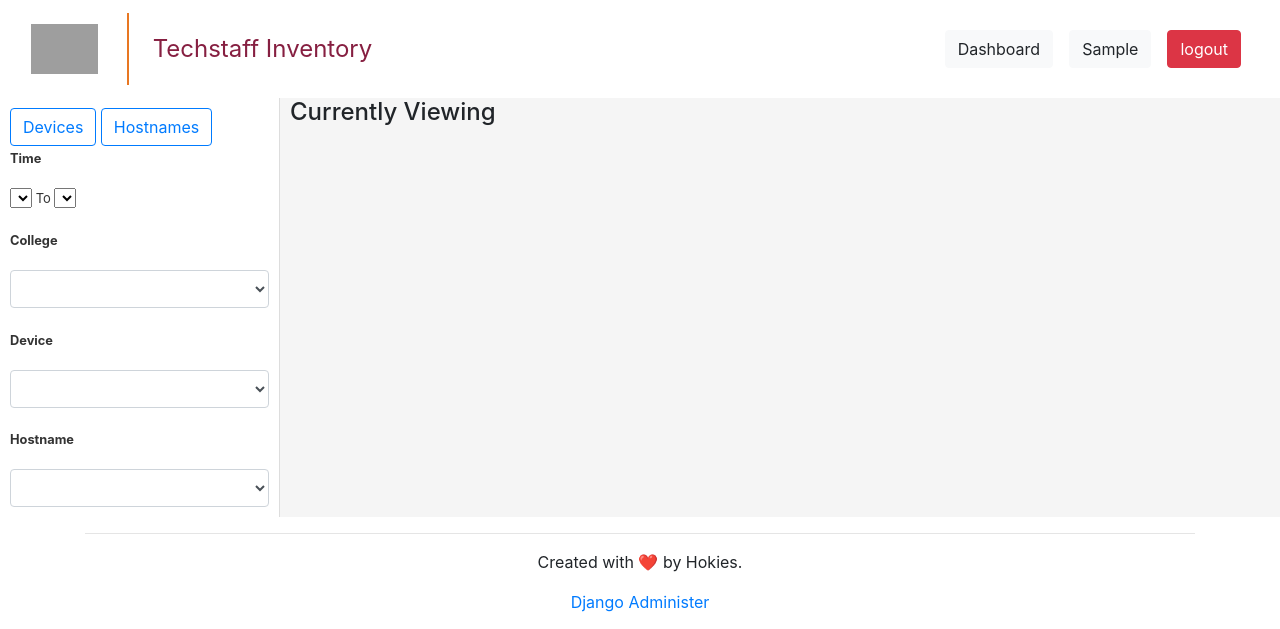
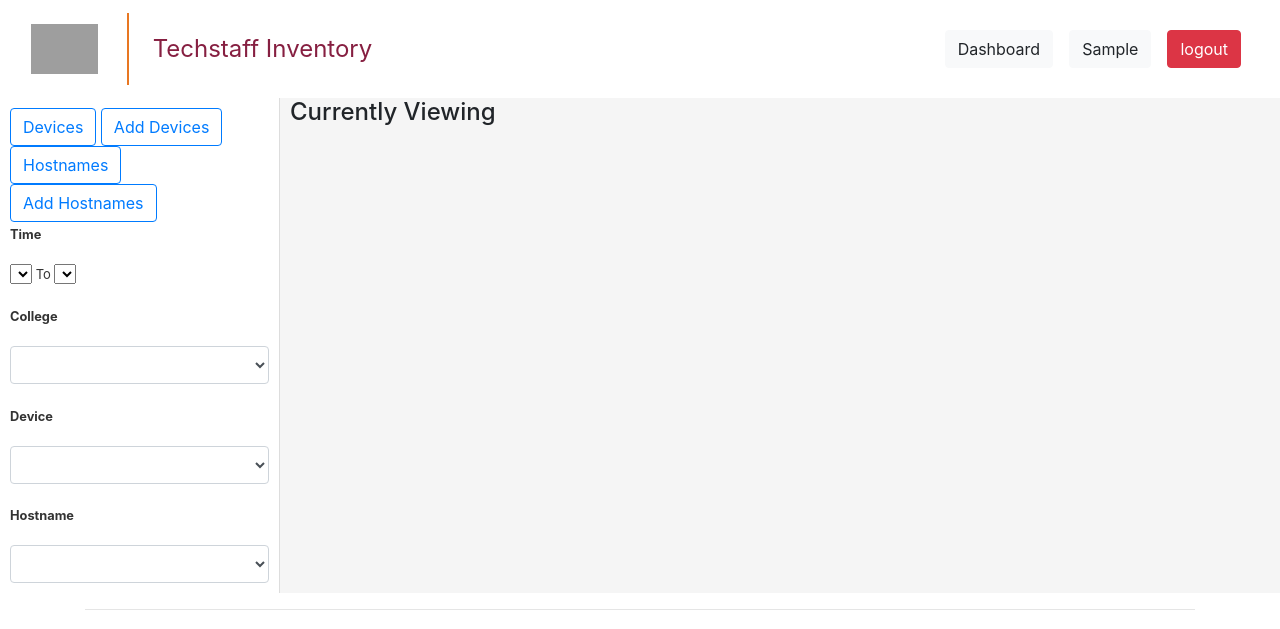
Before and after one commit to chenyuan99/Techstaff-Inventory, a Django app: page /guest/dashboard in a window 1280 px wide. Shown: the top 629 px of the page. Run offline with Django 3.2, Linux system fonts and the light colour scheme; the visitor is signed in with stand-in values (Sample User, id 1); lists and menus that the app fills with data are empty; some libraries are stand-ins or nearby versions; grey boxes are pictures that could not be loaded.

Commit message:
update dashboard

```diff
--- a/hello/templates/main/guest-dashboard.html
+++ b/hello/templates/main/guest-dashboard.html
@@ -8,10 +8,18 @@
 		<div class="data-manager-wrapper">
 			<div class="data-manager-wrapper-2">
 				<div class="button-group">
-						<a href="{% url 'display_devices' %}" class="btn btn-outline-primary btn-md" role="button">Devices</a>
-			{#			<a href="{% url 'add_device' %}" class="btn btn-outline-primary btn-md" role="button">Add Devices</a>#}
-						<a href="{% url 'display_hostnames' %}" class="btn btn-outline-primary btn-md" role="button">Hostnames</a>
-			{#			<a href="{% url 'add_hostname' %}" class="btn btn-outline-primary btn-md" role="button">Add Hostnames</a>#}
+					<a href="{% url 'display_devices' %}" class="btn btn-outline-primary btn-md"
+						role="button">Devices</a>
+					{% if user.is_authenticated %}
+					<a href="{% url 'add_device' %}" class="btn btn-outline-primary btn-md" role="button">Add
+						Devices</a>
+					{% endif %}
+					<a href="{% url 'display_hostnames' %}" class="btn btn-outline-primary btn-md"
+						role="button">Hostnames</a>
+					{% if user.is_authenticated %}
+					<a href="{% url 'add_hostname' %}" class="btn btn-outline-primary btn-md" role="button">Add
+						Hostnames</a>
+					{% endif %}
 				</div>
 
 
@@ -27,8 +35,8 @@
 										<div vhid="filter[Academic Year]">
 											<div data-v-a7c0b98e="">
 												<div data-v-a7c0b98e="" class="filter-wrapper stacked">
-														<div data-v-a7c0b98e="" role="group"
-															aria-labelledby="DataFilter1" class="filter-div">
+													<div data-v-a7c0b98e="" role="group" aria-labelledby="DataFilter1"
+														class="filter-div">
 														<div data-v-a7c0b98e="" class="inline">
 															<div data-v-a7c0b98e="" class="filter-header">
 																<h3 data-v-a7c0b98e="" id="DataFilter1" title=""
@@ -54,13 +62,12 @@
 																				<div data-v-51642fe6=""><select
 																						data-v-51642fe6=""
 																						class="year-range-picker inline">
-																						</select> <span
-																							data-v-51642fe6=""
+																					</select> <span data-v-51642fe6=""
 																						class="inline"> To </span>
 																					<select data-v-51642fe6=""
 																						class="year-range-picker inline">
-																						</select> <br
-																							data-v-51642fe6=""></div>
+																					</select> <br data-v-51642fe6="">
+																				</div>
 																			</div>
 																		</div>
 																	</div>
@@ -80,8 +87,8 @@
 										<div vhid="filter[College]">
 											<div data-v-a7c0b98e="">
 												<div data-v-a7c0b98e="" class="filter-wrapper stacked">
-														<div data-v-a7c0b98e="" role="group"
-															aria-labelledby="DataFilter3" class="filter-div">
+													<div data-v-a7c0b98e="" role="group" aria-labelledby="DataFilter3"
+														class="filter-div">
 														<div data-v-a7c0b98e="" class="inline">
 															<div data-v-a7c0b98e="" class="filter-header">
 																<h3 data-v-a7c0b98e="" id="DataFilter3" title=""
@@ -127,8 +134,8 @@
 										<div vhid="filter[Subject]">
 											<div data-v-a7c0b98e="">
 												<div data-v-a7c0b98e="" class="filter-wrapper stacked">
-														<div data-v-a7c0b98e="" role="group"
-															aria-labelledby="DataFilter4" class="filter-div">
+													<div data-v-a7c0b98e="" role="group" aria-labelledby="DataFilter4"
+														class="filter-div">
 														<div data-v-a7c0b98e="" class="inline">
 															<div data-v-a7c0b98e="" class="filter-header">
 																<h3 data-v-a7c0b98e="" id="DataFilter4" title=""
@@ -174,8 +181,8 @@
 										<div vhid="filter[Course]">
 											<div data-v-a7c0b98e="">
 												<div data-v-a7c0b98e="" class="filter-wrapper stacked">
-														<div data-v-a7c0b98e="" role="group"
-															aria-labelledby="DataFilter5" class="filter-div">
+													<div data-v-a7c0b98e="" role="group" aria-labelledby="DataFilter5"
+														class="filter-div">
 														<div data-v-a7c0b98e="" class="inline">
 															<div data-v-a7c0b98e="" class="filter-header">
 																<h3 data-v-a7c0b98e="" id="DataFilter5" title=""
@@ -243,7 +250,9 @@
 						<th>Serial_Number</th>
 						<th>Status</th>
 						<th>Issues</th>
-	{#					<th>Edit or Delete</th>#}
+						{% if user.is_authenticated %}
+						<th>Edit or Delete</th>
+						{% endif %}
 					</tr>
 					{% endif %}
 					{% if header|lower == "hostname" %}
@@ -253,7 +262,9 @@
 					<th>IP_Address</th>
 					<th>IPv6_Address</th>
 					<th>MAC_Address</th>
-	{#				<th>Edit or Delete</th>#}
+					{% if user.is_authenticated %}
+					<th>Edit or Delete</th>
+					{% endif %}
 
 					{% endif %}
 				</thead>
@@ -274,12 +285,16 @@
 						<td>{{ item.Serial_Number }}</td>
 						<td>{{ item.status }}</td>
 						<td>{{ item.issue }}</td>
-	{#						<td>#}
-	{#							<a href="{% url 'edit_device' item.pk %}" class="btn btn-outline-info btn-sm" role="button">Edit</a>#}
-	{#							<a href="{% url 'delete_device' item.pk %}" class="btn btn-outline-danger btn-sm"#}
-	{#							   role="button">Delete</a>#}
-	{#						</td>#}
+						{% if user.is_authenticated %}
+						<th>Edit or Delete</th>
 
+						<td>
+							<a href="{% url 'edit_device' item.pk %}" class="btn btn-outline-info btn-sm"
+								role="button">Edit</a>
+							<a href="{% url 'delete_device' item.pk %}" class="btn btn-outline-danger btn-sm"
+								role="button">Delete</a>
+						</td>
+						{% endif %}
 						{% endif %}
 
 						{% if header|lower == "hostname" %}
@@ -290,11 +305,12 @@
 						<td>{{ item.IP_Address }}</td>
 						<td>{{ item.IPv6_Address }}</td>
 						<td>{{ item.MAC_Address }}</td>
-	{#						<td>#}
-	{#							<a href="{% url 'edit_device' item.pk %}" class="btn btn-outline-info btn-sm" role="button">Edit</a>#}
-	{#							<a href="{% url 'delete_device' item.pk %}" class="btn btn-outline-danger btn-sm"#}
-	{#							   role="button">Delete</a>#}
-	{#						</td>#}
+						<td>
+							<a href="{% url 'edit_device' item.pk %}" class="btn btn-outline-info btn-sm"
+								role="button">Edit</a>
+							<a href="{% url 'delete_device' item.pk %}" class="btn btn-outline-danger btn-sm"
+								role="button">Delete</a>
+						</td>
 
 						{% endif %}
 
--- a/hello/views.py
+++ b/hello/views.py
@@ -45,7 +45,7 @@ def login_request(request):
             if user is not None:
                 login(request, user)
                 messages.info(request, f"You are now logged in as {username}")
-                return redirect('/')
+                return redirect('guest/dashboard')
             else:
                 messages.error(request, "Invalid username or password.")
         else:
@@ -262,6 +262,17 @@ def delete_ticket(request, pk):
     }
     return render(request, 'main/account.html', context)
 
+def checkout_device(request, pk):
+    if request.user.is_authenticated:
+        Device.objects.filter(id=pk).status = 'Item Sold'
+        items = Device.objects.all()
+        context = {
+            'items': items
+        }
+        return render(request, 'checkout.html', context)
+    else:
+        raise PermissionDenied
+
 def some_view(request):
     # Create the HttpResponse object with the appropriate CSV header.
     response = HttpResponse(content_type='text/csv')
```
Lines whose indentation alone changed are shown as unchanged.
